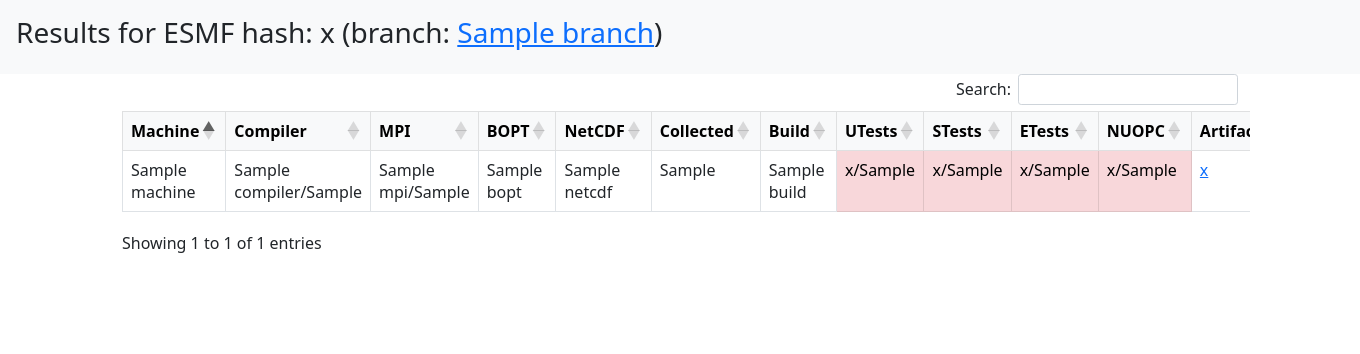
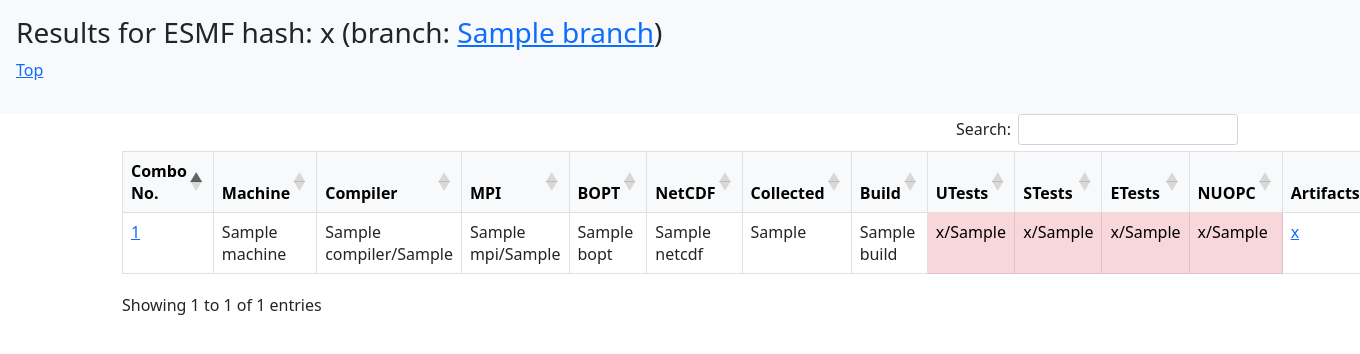
Before and after one commit to esmf-org/esmf-test-scripts, a Python web app: template python_scripts/templates/hash.html in a window 1360 px wide. Shown: the top 354 px of the page. Run offline with Jinja, Linux system fonts and the light colour scheme; the template is opened without the code that fills it: most values are stand-ins (such as "Sample title", 1, 10 or a date in 2020); some libraries are stand-ins or nearby versions.

Commit message:
WIP:  Partially refactored version (57)

```diff
--- a/python_scripts/summarize_artifacts.py
+++ b/python_scripts/summarize_artifacts.py
@@ -181,11 +181,9 @@ def _retrieve_summary_by_combo(combo_id, branch=None):
 def _retrieve_summary_for_esmf_hash(esmf_hash):
     cur = dbconn.cursor()
 
-    # this additional WHERE clause can be used to show only the *latest* result if there are multiple instances
-    # AND build_ts = (SELECT max(build_ts) FROM result as r WHERE r.combination_id = result.combination_id AND r.esmf_hash=result.esmf_hash)
     cur.execute(
         """
-        SELECT hash, machine, compiler, compiler_ver, mpi, mpi_ver, bopt, netcdf,
+        SELECT combination_id, hash, machine, compiler, compiler_ver, mpi, mpi_ver, bopt, netcdf,
             STRFTIME('%m-%d %H:%M', collect_ts) as collect_ts,
             STRFTIME('%m-%d %H:%M', build_ts) as build_ts,
             build, unit_pass, unit_fail, system_pass, system_fail, example_pass, example_fail, nuopc_pass,
--- a/python_scripts/templates/hash.html
+++ b/python_scripts/templates/hash.html
@@ -25,13 +25,14 @@
 
 <body>
 <div class="p-3 text-left bg-light">
-    <h3 class="mb-2">Results for ESMF hash: {{hash}} (branch: <a href="index.html">{{branch}}</a>)</h3>
+    <h3 class="mb-2">Results for ESMF hash: {{hash}} (branch: <a href="index.html">{{branch}}</a>)</h3><p><a href="../index.html">Top</a></p>
 </div>
 
-<div class="container table-responsive">
+<div class="container">
   <table id="results" class="table table-bordered table-hover">
     <thead class="table-light">
     <tr>
+      <th>Combo No.</th>
       <th>Machine</th>
       <th>Compiler</th>
       <th>MPI</th>
@@ -49,6 +50,7 @@
     <tbody>
     {% for r in result_rows %}
     <tr>
+      <td><a href="../  combos/{{r.combination_id}}.html">{{r.combination_id}}</a></td>
       <td>{{r.machine}}</td>
       <td>{{r.compiler}}/{{r.compiler_ver}}</td>
       <td>{{r.mpi}}/{{r.mpi_ver}}</td>
```
